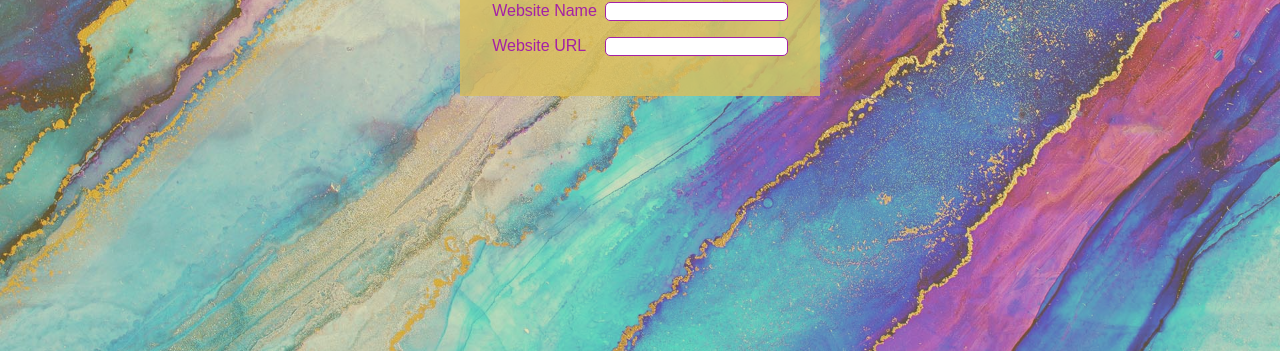
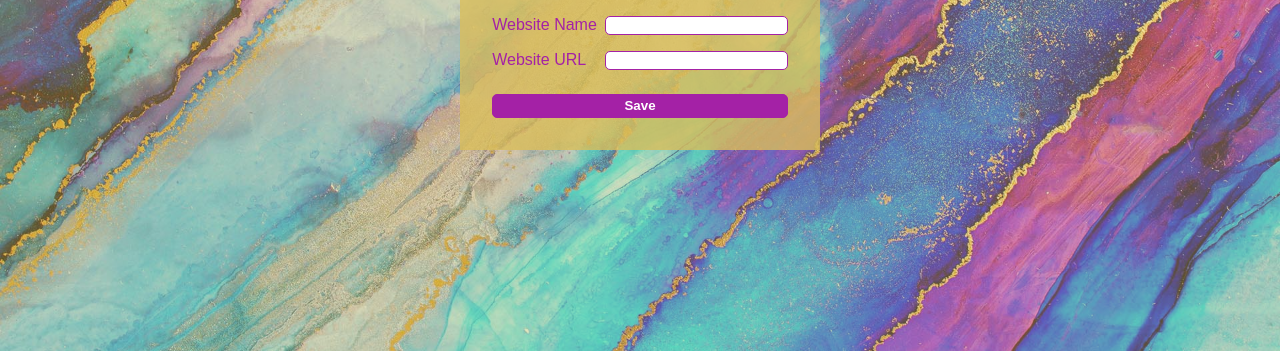
Before and after one commit to meilune/bookmarker, a plain HTML site: page index.html in a window 1280 px wide. Shown: the part 449-800 px from the top of the page. Drawn offline with Linux system fonts and the light colour scheme; a web font is replaced by a local one.

Commit message:
Adding styling changes and additional elements

```diff
--- a/index.html
+++ b/index.html
@@ -61,6 +61,7 @@
                             <label for="website-url" class="form-label">Website URL</label>
                             <input type="text" class="form-input" id="website-url">
                         </div>
+                        <button type="submit">Save</button>
                     </form>
                 </div>
             </div>
--- a/style.scss
+++ b/style.scss
@@ -36,7 +36,7 @@ body {
     }
 }
 
-h1, h2, h3, a {
+h1, h2, h3, a, button {
     font-family: timonium, sans-serif;
     font-weight: 700;
     font-style: normal;
@@ -115,7 +115,10 @@ section {
             .modal-header {
                 margin-top: 1rem;
                 margin-right: 1rem;
+                font-size: 20px;
             }
+            .modal-content {
+                .bookmark-form {
                     .form-group {
                         display: flex;
                         justify-content: space-between;
@@ -126,6 +129,23 @@ section {
                         .form-input{
                             border: 1px solid $pink;
                             border-radius: 5px;
+                        }
+                    }
+                    button {
+                        margin-top: 1rem;
+                        display: block !important;
+                        width: 100% !important;
+                        color: $white;
+                        background-color: $pink;
+                        padding: 0.2rem;
+                        cursor: pointer;
+                        border: 1px solid $pink;
+                        border-radius: 5px;
+                        transition: 0.5s;
+                        &:hover {
+                            transform: scale(1.1);
+                        }
+                    }
                 }
             }
         }
```
Also changed, not shown: style.css, 1 other file. Lines whose indentation alone changed are shown as unchanged.
